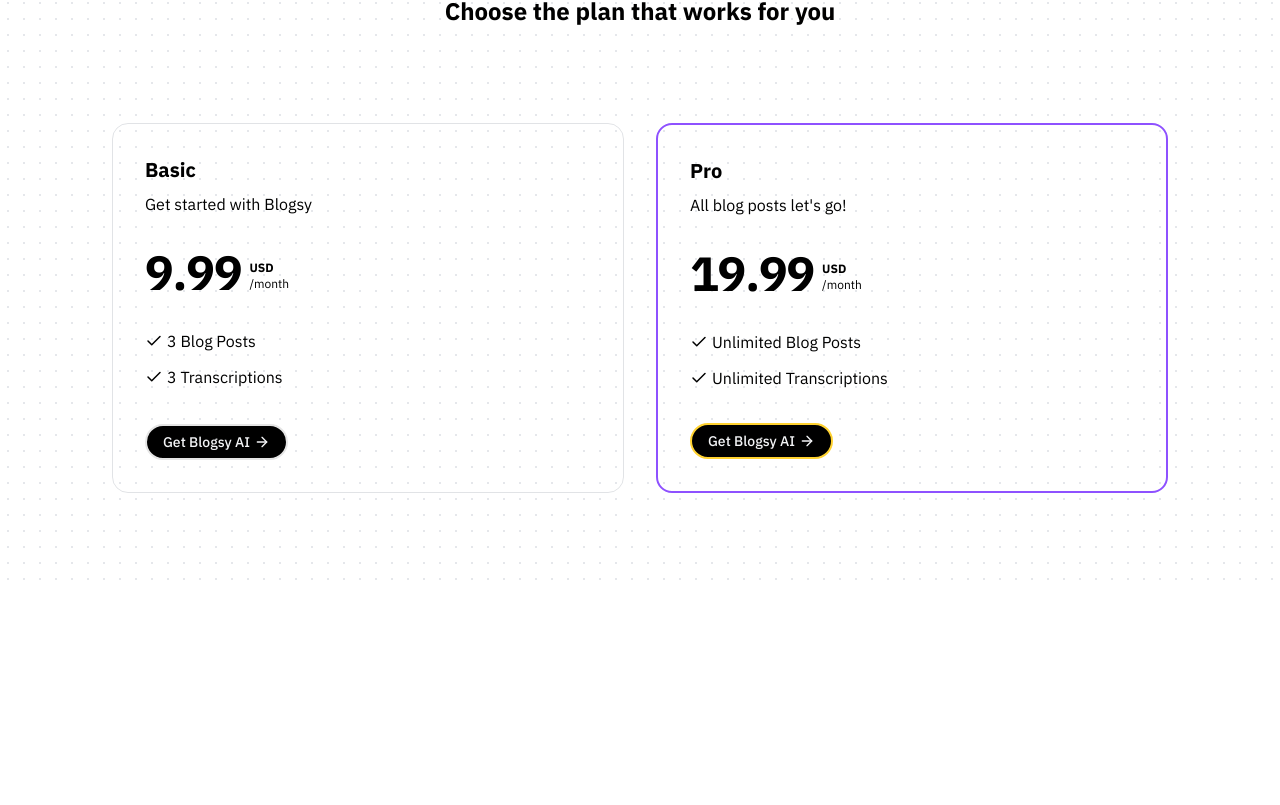
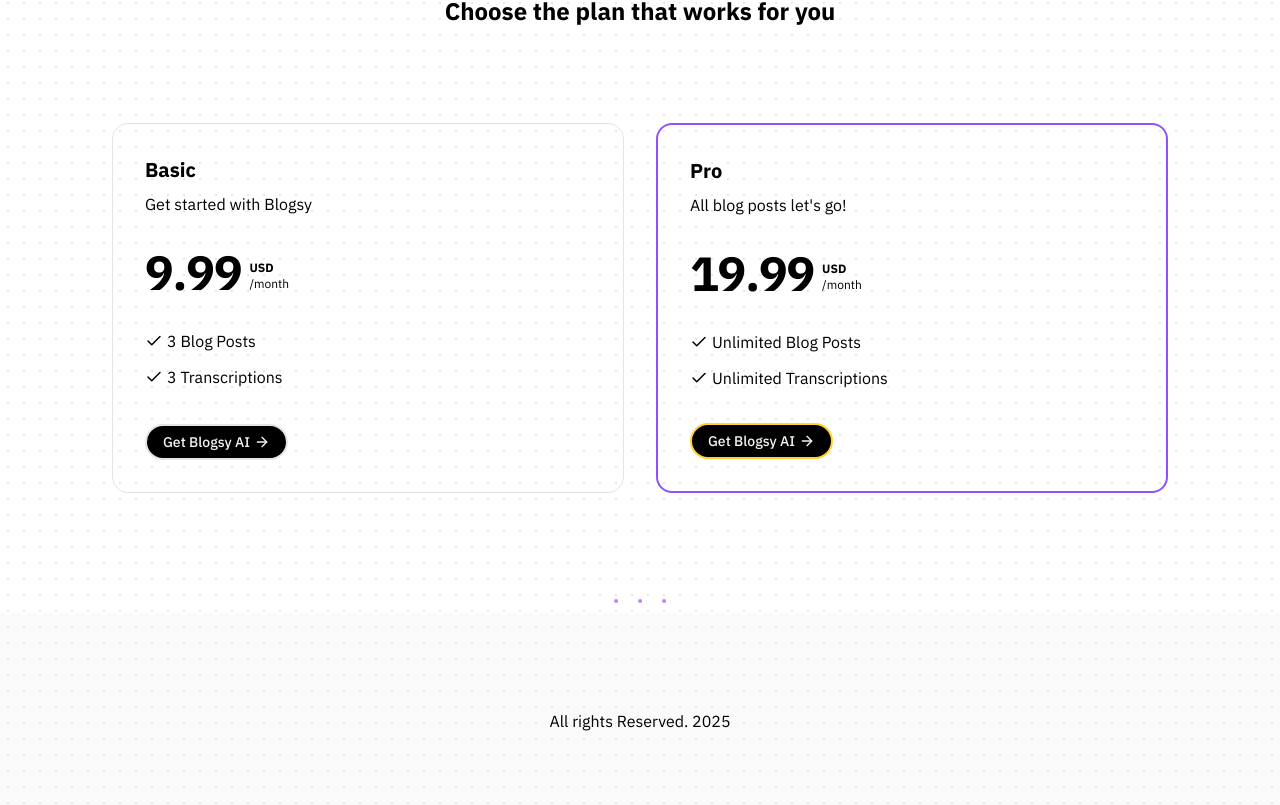
Before and after one commit to janr0599/blogsy-ai, a Next.js app: page / in a window 1280 px wide. Shown: the part 1345-2150 px from the top of the page. Before the commit the page ends 1934 px from the top, so only its background shows below. Built offline with nearby package versions, Linux system fonts and the light colour scheme.

Commit message:
update: add footer section

```diff
--- a/app/page.tsx
+++ b/app/page.tsx
@@ -3,6 +3,7 @@
 import Banner from "@/components/home/Banner";
 import HowItWorks from "@/components/home/HowItWorks";
 import Pricing from "@/components/home/Pricing";
+import Footer from "@/components/home/Footer";
 
 export default function Home() {
     return (
@@ -13,8 +14,8 @@
             <HowItWorks />
             <Divider />
             <Pricing />
-            {/* <Divider /> */}
-            {/* <Footer /> */}
+            <Divider />
+            <Footer />
         </main>
     );
 }
--- /dev/null
+++ b/components/home/Footer.tsx
@@ -0,0 +1,9 @@
+export default function Footer() {
+    return (
+        <footer className="h-20 py-24 px-12 z-20 relative overflow-hidden bg-gray-200/20">
+            <div className="max-w-6xl flex items-center justify-center mx-auto">
+                <p>All rights Reserved. {new Date().getFullYear()}</p>
+            </div>
+        </footer>
+    );
+}
```
